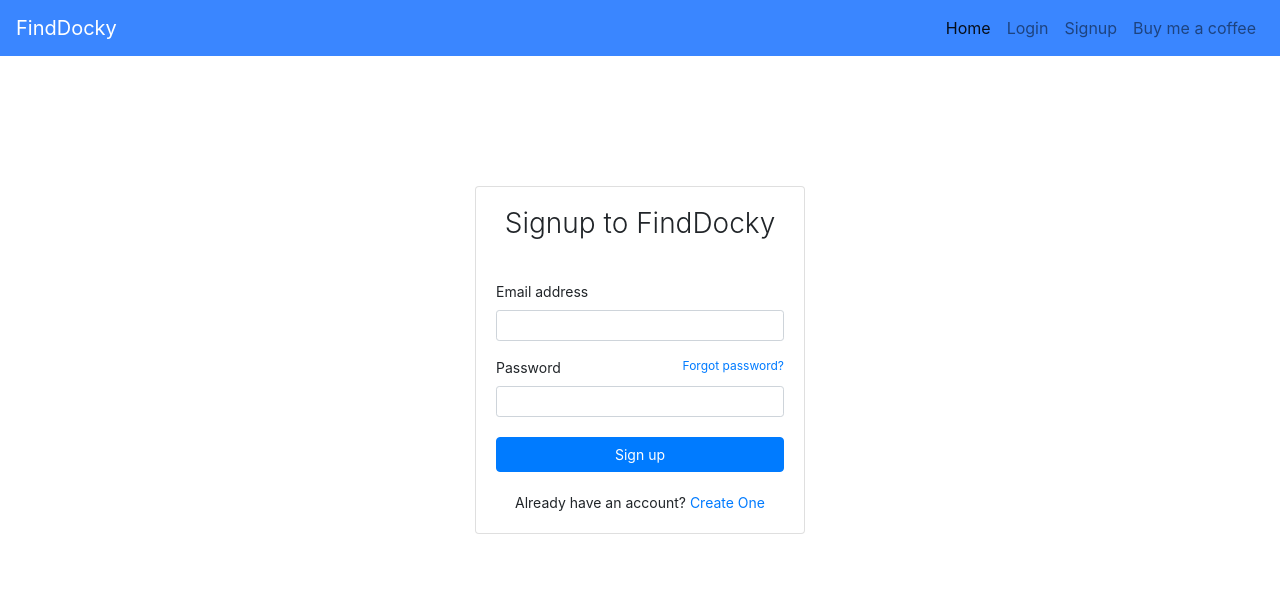
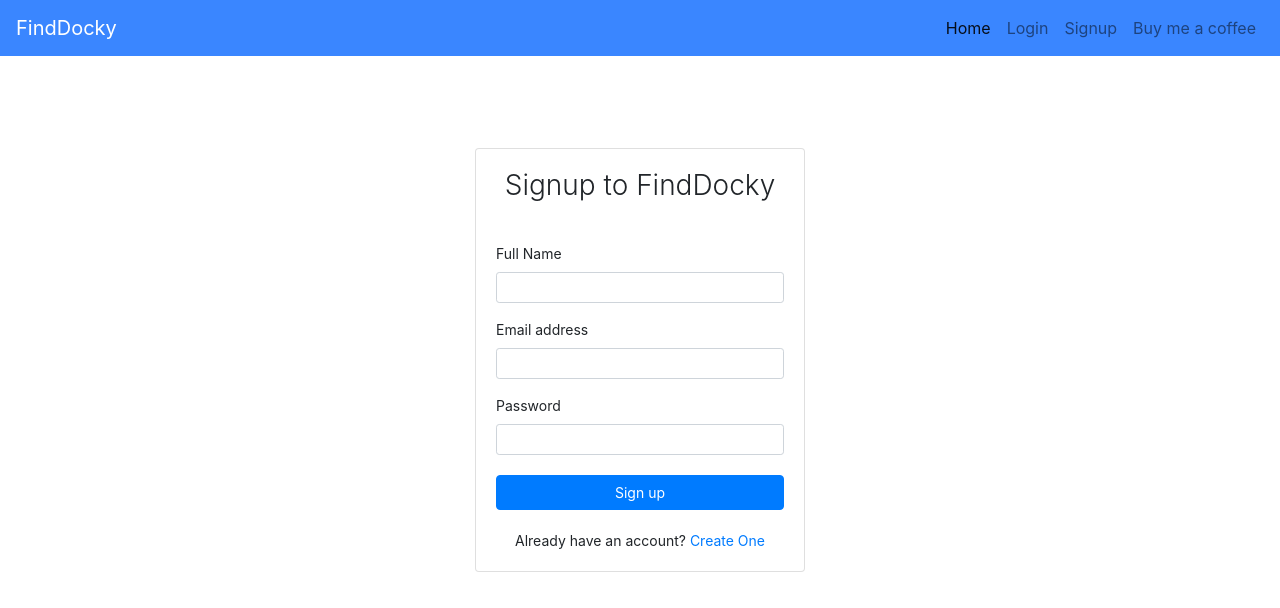
Before and after one commit to yunweneric/FindDocky, an Angular app: page /signup in a window 1280 px wide. Shown: the top 608 px of the page. Built offline with nearby package versions, Linux system fonts and the light colour scheme.

Commit message:
added 404 page

```diff
--- a/src/app/pagenotfound/pagenotfound.component.css
+++ b/src/app/pagenotfound/pagenotfound.component.css
@@ -0,0 +1,9 @@
+.container{
+    width: 100%;
+    height: 90vh;
+}
+.pnf{
+background-image: url("src\assets\images\404.png");
+background-size: cover;
+height: 30vh;
+}
--- a/src/app/pagenotfound/pagenotfound.component.html
+++ b/src/app/pagenotfound/pagenotfound.component.html
@@ -1 +1,3 @@
-<p>pagenotfound works!</p>
+<div class="container my-auto">
+    <div class="pnf"></div>
+</div>
--- a/src/app/users/signup/signup.component.html
+++ b/src/app/users/signup/signup.component.html
@@ -8,18 +8,20 @@
 			<form>
 				<!-- to error: add class "has-danger" -->
 				<div class="form-group">
+					<label for="fullname">Full Name</label>
+					<input type="email" class="form-control form-control-sm" id="fullname" aria-describedby="emailHelp">
+				</div><div class="form-group">
 					<label for="exampleInputEmail1">Email address</label>
 					<input type="email" class="form-control form-control-sm" id="exampleInputEmail1" aria-describedby="emailHelp">
 				</div>
 				<div class="form-group">
 					<label for="exampleInputPassword1">Password</label>
-					<a routerLink = 'forgotpassword' style="float:right;font-size:12px;">Forgot password?</a>
 					<input type="password" class="form-control form-control-sm" id="exampleInputPassword1">
 				</div>
 				<button type="submit" class="btn btn-primary btn-block">Sign up</button>
 
 				<div class="sign-up">
-				Already have an account? <a routerLink = 'login'>Create One</a>
+				Already have an account? <a routerLink = '/login'>Create One</a>
 				</div>
 			</form>
 		</div>
```
Also changed, not shown: src/assets/images/404.png (added).
